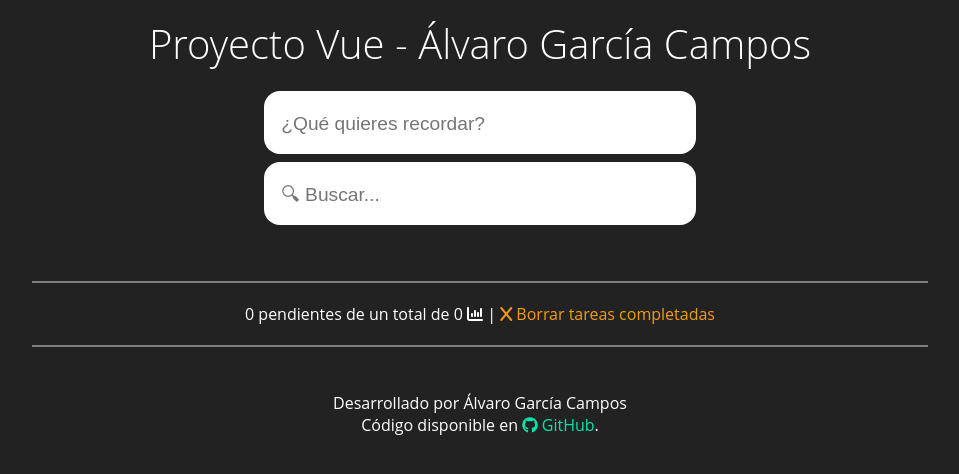
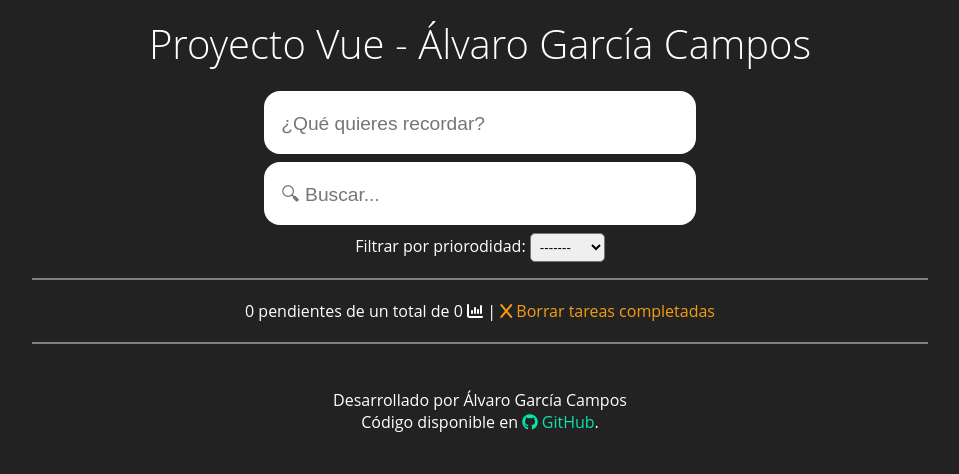
Before and after one commit to aalvarogc/ToDoList-VUE, a plain HTML site: page index.html in a window 1280 px wide. Shown: the whole page, without its empty margins (160-1119 px from the left). Drawn offline with nearby package versions, Linux system fonts and the light colour scheme.

Commit message:
Add filter by priority

```diff
--- a/index.html
+++ b/index.html
@@ -16,7 +16,14 @@
             <h1>Proyecto Vue - Álvaro García Campos</h1>
             <input type="text" id="notaInput" placeholder="¿Qué quieres recordar?" v-model="newNotaInputText" @keyup.enter="nuevaNota">
             <input type="text" id="searchNota" placeholder="🔍︎ Buscar..." v-model="searchNotaInputText" @keyup="searchNota">
-            <p id="errorText"></p>
+            <p>Filtrar por priorodidad:
+                <select name="" id="filterByPriority" v-model="priorityFilter" @change="searchNota()">
+                    <option value="">-------</option>
+                    <option value="low">Low</option>
+                    <option value="normal">Normal</option>
+                    <option value="high">High</option>
+                </select>
+            </p>
         </header>
         <div id="container">
             <p id="tareasPen">{{notasPendientes}} pendientes de un total de {{totalNotas}} <i class="fa-solid fa-chart-column"></i> <span id="pendientes"></span> | <span id="deleteAll" @click="deleteCompletedNotas()"><i class="fa-solid fa-x"></i> Borrar tareas completadas</span></p>
--- a/index.js
+++ b/index.js
@@ -17,7 +17,8 @@ createApp({
         notas: this.getAllNotas(),
         campoFiltro: "",
         newNotaInputText: "",
-        searchNotaInputText: ""
+        searchNotaInputText: "",
+        priorityFilter: ""
     }
     },
     // MÉTODOS
@@ -57,6 +58,15 @@ createApp({
         },
         searchNota(){
             miArray = this.notas.filter((nota) => nota.nombre.toLowerCase().includes(this.searchNotaInputText.toLowerCase()));
+            if(this.priorityFilter == ""){
+                return this.ordenarArray(miArray);
+            }else{
+                resultado = miArray.filter((nota) => nota.prioridad == this.priorityFilter);
+                return this.ordenarArray(resultado);
+            }
+        },
+        filterByPriority(){
+            miArray = this.notas.filter((nota) => nota.prioridad == this.priorityFilter);
             return this.ordenarArray(miArray);
         },
         getAllNotas(){
@@ -69,6 +79,7 @@ createApp({
         },
         setPriority(nota, prioridad){
             nota.prioridad = prioridad;
+            localStorage.notas = JSON.stringify(this.notas);
         },
         deleteNota(task){
             var resultado = this.notas.filter(nota => nota.nombre != task.nombre);
--- a/style.css
+++ b/style.css
@@ -70,6 +70,11 @@ input::placeholder{
 
 #tareasPen #deleteAll:hover{
     cursor: pointer;
+}
+
+#filterByPriority{
+    border-radius: 5px;
+    padding: 5px;
 }
 
 .singleNota{
```
